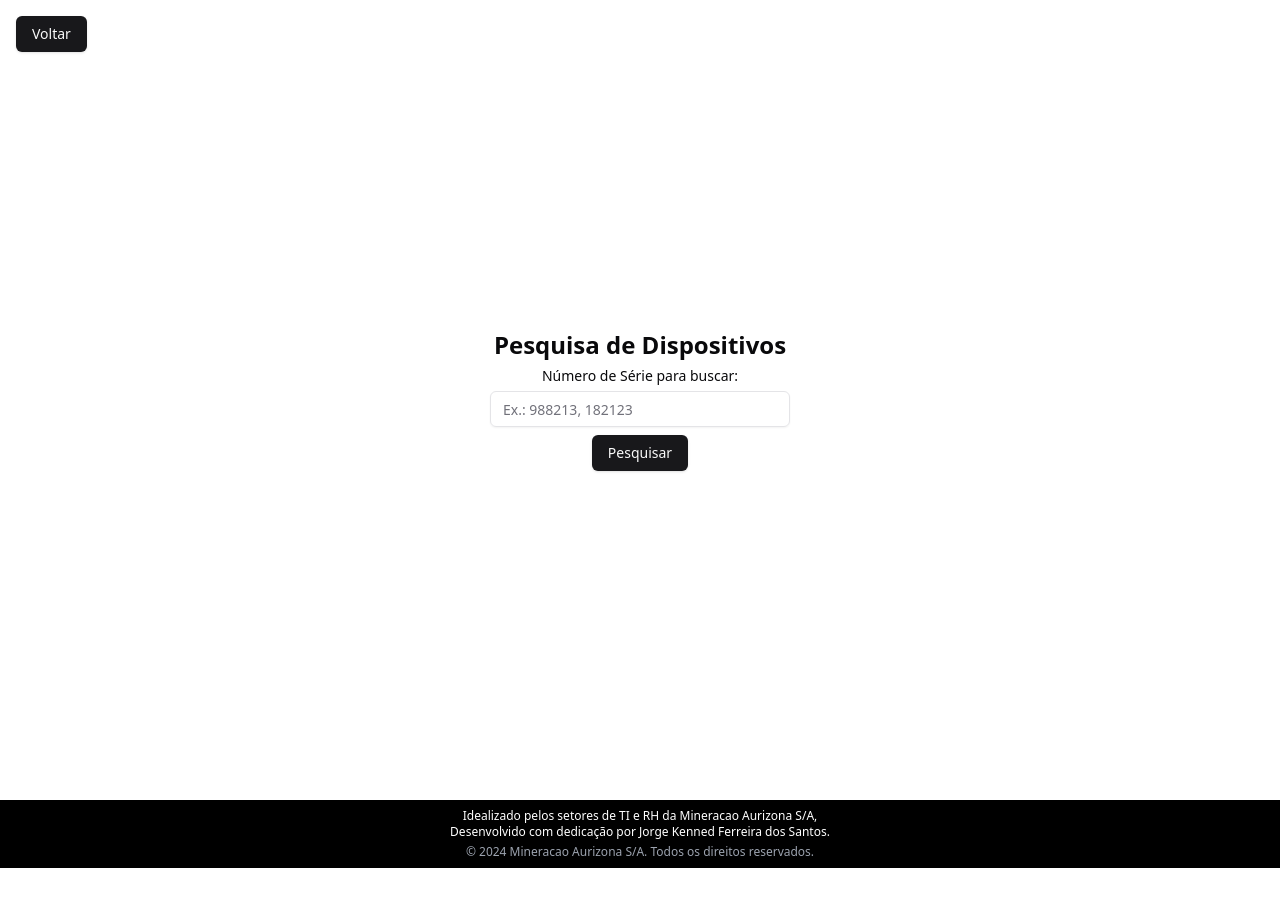
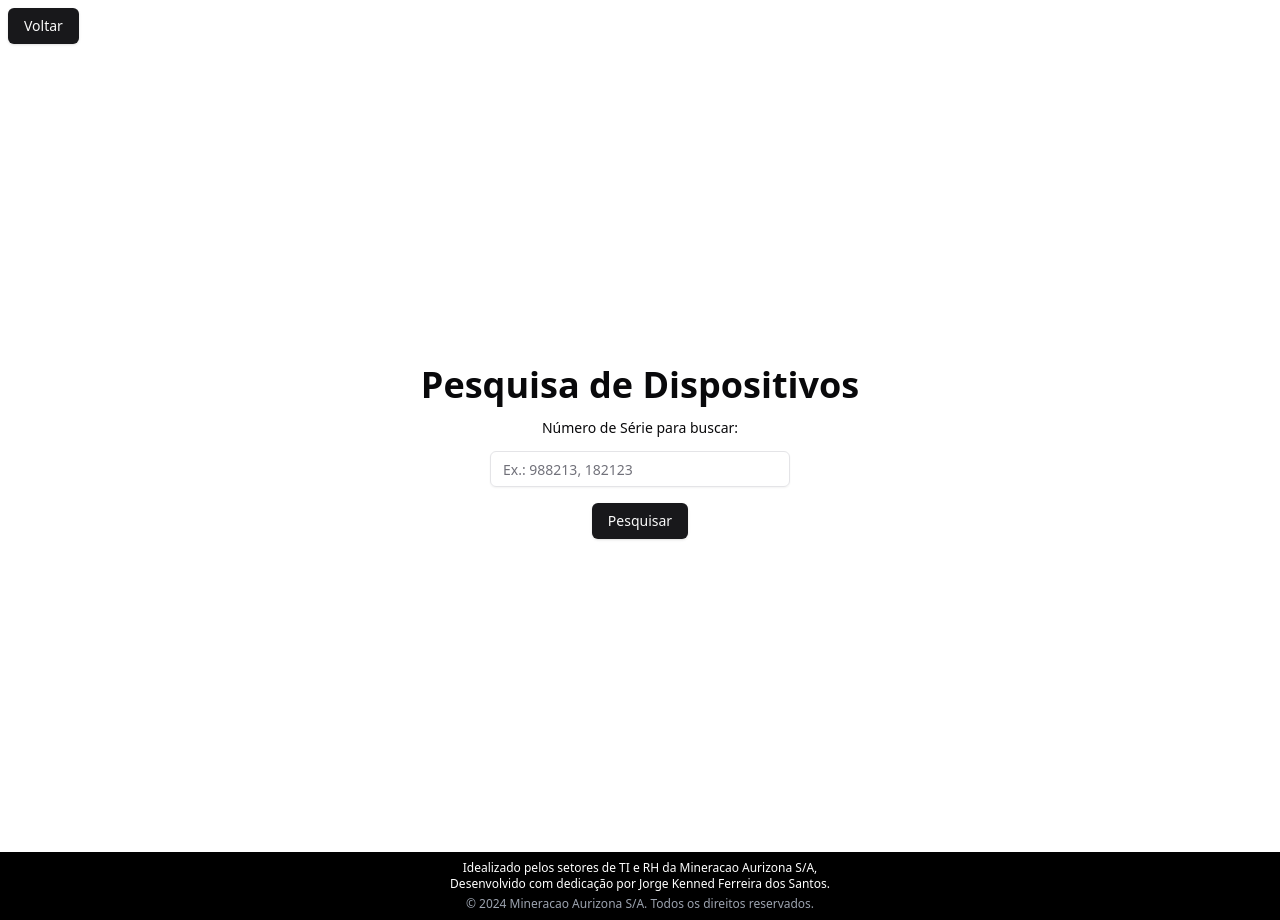
Before and after one commit to kennedfer/cadastro-equipamentos-ti-masa, a Next.js app: page /pesquisa in a window 1280 px wide. Before the commit the page ends 868 px from the top, so only its background shows below. Built offline with nearby package versions, Linux system fonts and the light colour scheme.

Commit message:
feat: Responsividade na aplicação

```diff
--- a/src/app/cadastro/page.js
+++ b/src/app/cadastro/page.js
@@ -13,7 +13,7 @@ export default function DeviceRegistrationPage() {
 
   const router = useRouter();
 
-  const onSubmit = async (data) => {
+  const onSubmit = async data => {
     setLoading(true);
 
     try {
@@ -55,8 +55,8 @@ export default function DeviceRegistrationPage() {
   };
 
   useEffect(() => {
-    (async function () {
-      const localToken = (localStorage.getItem("token"));
+    (async function() {
+      const localToken = localStorage.getItem("token");
 
       if (!localToken) {
         return router.push("/login");
@@ -87,13 +87,11 @@ export default function DeviceRegistrationPage() {
   }, []);
 
   return (
-    <>
-      <main className="">
-        <div className="flex flex-col items-center p-16">
-          <h1 className="font-bold text-2xl">Cadastro de Dispositivos</h1>
-          <RegisterDeviceForm onSubmit={onSubmit} loading={loading} />
-        </div>
-      </main>
-    </>
+    <main className="">
+      <div className="flex flex-col items-center p-4 lg:p-16">
+        <h1 className="font-bold text-2xl">Cadastro de Dispositivos</h1>
+        <RegisterDeviceForm onSubmit={onSubmit} loading={loading} />
+      </div>
+    </main>
   );
 }
--- a/src/app/layout.js
+++ b/src/app/layout.js
@@ -5,7 +5,7 @@ import "./globals.css";
 import { Header } from "@/components/header/Header";
 import { Toaster } from "@/components/ui/toaster";
 import { usePathname } from "next/navigation";
-import { Footer } from "./footer/Footer";
+import { Footer } from "../components/footer/Footer";
 
 const geistSans = localFont({
   src: "./fonts/GeistVF.woff",
--- a/src/app/pesquisa/page.js
+++ b/src/app/pesquisa/page.js
@@ -61,17 +61,22 @@ export default function SearchPage() {
   }
 
   return (
-    <main className="grid p-16 overflow-auto h-screen">
-      <div className="flex flex-col gap-2 justify-center items-center">
-        <h1 className="font-bold text-2xl">Pesquisa de Dispositivos</h1>
+    <main className="grid p-4 sm:p-8 md:p-16 overflow-auto h-screen">
+      <div className="flex flex-col gap-4 justify-center items-center">
+        <h1 className="font-bold text-2xl sm:text-3xl md:text-4xl">
+          Pesquisa de Dispositivos
+        </h1>
+
         <Label htmlFor="busca">Número de Série para buscar:</Label>
+
         <Input
           ref={searchRef}
           placeholder="Ex.: 988213, 182123"
-          className="w-[300px]"
+          className="w-full sm:w-[300px]"
           id="busca"
           type="text"
         />
+
         <LoadingButton
           loading={loading}
           onClick={searchDevice}
--- a/src/components/devices/DeviceCard.jsx
+++ b/src/components/devices/DeviceCard.jsx
@@ -20,7 +20,7 @@ export function DeviceCard({ device }) {
   } = device;
 
   return (
-    <Card className="space-y-4 w-[600px] p-4 border rounded-lg shadow-lg bg-white">
+    <Card className="space-y-4 w-full sm:w-[600px] p-4 border rounded-lg shadow-lg bg-white">
       {/* Dados do Equipamento */}
       <div className="space-y-2">
         <h3 className="font-semibold text-lg text-gray-900">Dados do Equipamento</h3>
--- a/src/components/forms/RegisterDeviceForm.jsx
+++ b/src/components/forms/RegisterDeviceForm.jsx
@@ -8,7 +8,7 @@ export function RegisterDeviceForm({ onSubmit, loading }) {
   const type = watch("tipo");
 
   return (
-    <form onSubmit={handleSubmit(onSubmit)} className="space-y-4 w-[600px]">
+    <form onSubmit={handleSubmit(onSubmit)} className="space-y-4 lg:w-[600px] w-full">
       {/* Dados do Equipamento */}
       <div className="space-y-2">
         <h2 className="text-lg font-semibold text-gray-500">Dados do Equipamento</h2>
--- a/src/components/header/Header.jsx
+++ b/src/components/header/Header.jsx
@@ -19,7 +19,7 @@ export function Header() {
   }, [pathname]);
 
   return (
-    <header className="fixed p-4 flex justify-between items-center">
+    <header className="p-2 flex justify-between items-center">
       <LoadingButton onClick={handleBackClick} label="Voltar" loading={isLoading} />
     </header>
   );
```
Also changed, not shown: src/components/footer/Footer.jsx (renamed from src/app/footer/Footer.jsx).
